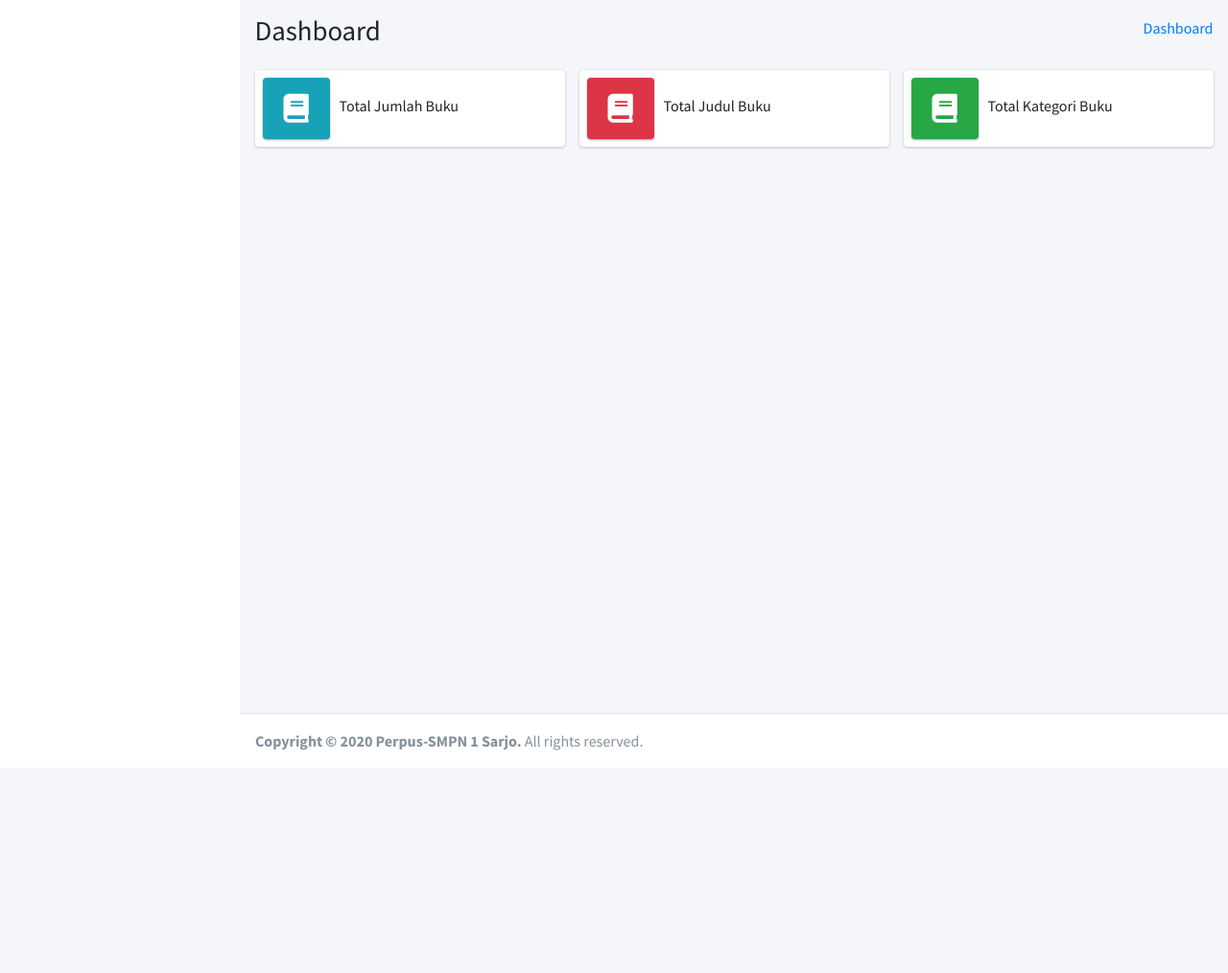
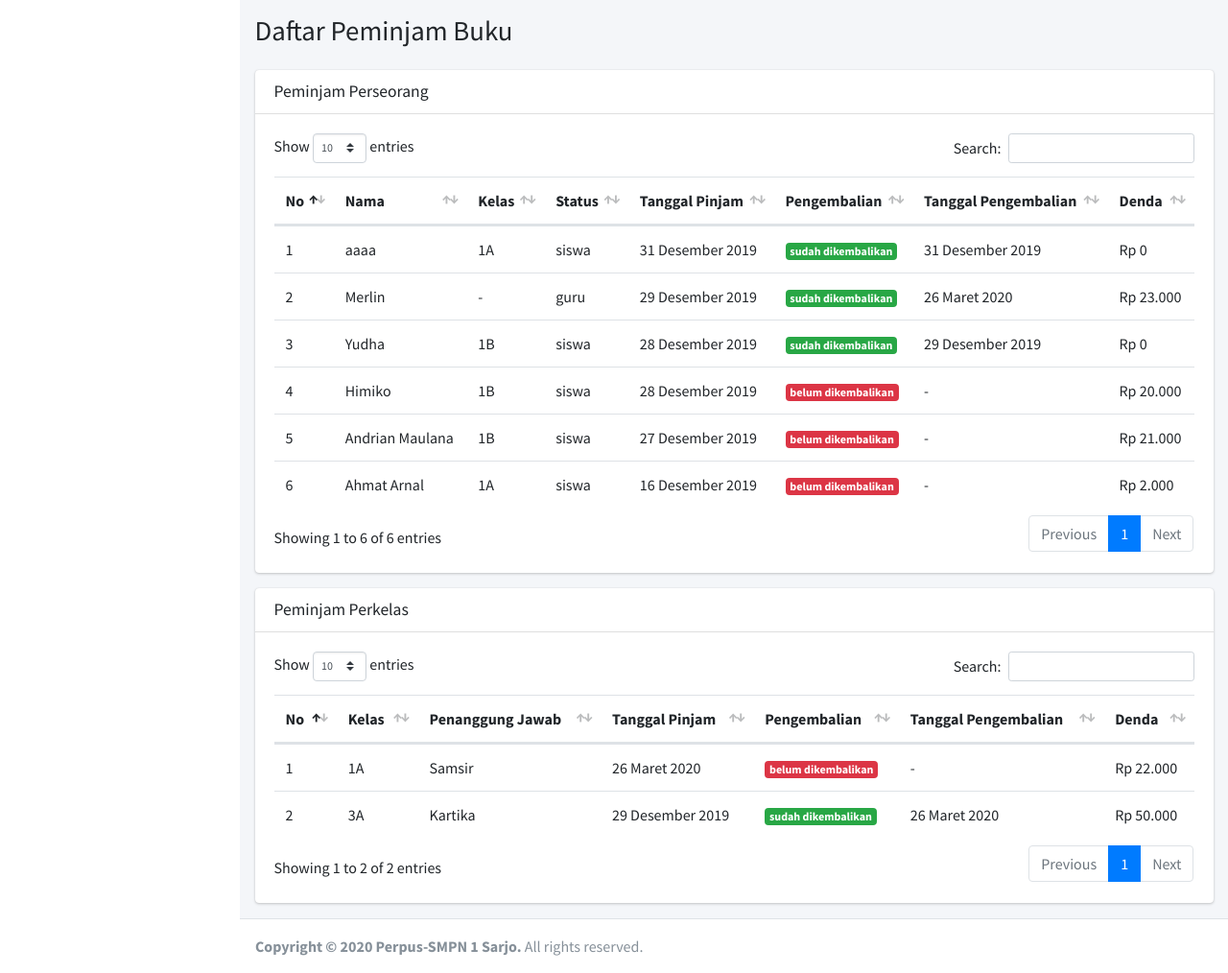
Before and after one commit to arnal1/perpus-wati, a CodeIgniter app: page /database/index.php/home/index in a window 1280 px wide. Shown: the whole page at 96% size. Before the commit the page ends 782 px from the top, so only its background shows below. Run offline with CodeIgniter, Linux system fonts and the light colour scheme; a user stored in the database is signed in; data comes from the database, SQL or seed files in the repository; data that the repository does not hold is empty; some libraries are stand-ins or nearby versions.

Commit message:
Update : add home for siswa

```diff
--- a/application/config/config.php
+++ b/application/config/config.php
@@ -23,7 +23,8 @@ defined('BASEPATH') OR exit('No direct script access allowed');
 | a PHP script and you can easily do that on your own.
 |
 */
-$config['base_url'] = 'http://localhost/perpus-wati/';
+$config['base_url'] = "http://".$_SERVER['HTTP_HOST'];
+$config['base_url'] .= preg_replace('@/+$@','',dirname($_SERVER['SCRIPT_NAME'])).'/';
 
 /*
 |--------------------------------------------------------------------------
--- a/application/config/routes.php
+++ b/application/config/routes.php
@@ -49,6 +49,6 @@ defined('BASEPATH') OR exit('No direct script access allowed');
 | Examples:	my-controller/index	-> my_controller/index
 |		my-controller/my-method	-> my_controller/my_method
 */
-$route['default_controller'] = 'auth';
+$route['default_controller'] = 'home';
 $route['404_override'] = '';
 $route['translate_uri_dashes'] = FALSE;
--- a/application/controllers/Home.php
+++ b/application/controllers/Home.php
@@ -3,9 +3,18 @@ defined('BASEPATH') OR exit('No direct script access allowed');
 
 class Home extends MY_Controller {
 
+  public function __construct()
+  {
+    parent::__construct();
+    $this->load->model('admin/Pinjam_model');
+    $this->load->model('admin/Pinjam_kelas_model');
+  }
+
   public function index()
   {
     $data = konfigurasi('Home');
+    $data['peminjam'] = $this->Pinjam_model->getAll()->result_array();
+    $data['pinjam_kelas'] = $this->Pinjam_kelas_model->getAll()->result_array();
     $this->template->load('template/template_home', 'home', $data);
   }
 
--- a/application/views/home.php
+++ b/application/views/home.php
@@ -4,12 +4,7 @@
     <div class="container-fluid">
       <div class="row mb-2">
         <div class="col-sm-6">
-          <h1>Dashboard</h1>
-        </div>
-        <div class="col-sm-6">
-          <ol class="breadcrumb float-sm-right">
-            <li class="breadcrumb-item active"><a href="<?=site_url('admin/dashboard');?>">Dashboard</a></li>
-          </ol>
+          <h1>Daftar Peminjam Buku</h1>
         </div>
       </div>
     </div><!-- /.container-fluid -->
@@ -22,46 +17,111 @@
       <!-- Info boxes -->
       <div class="row">
 
-      <div class="col-12 col-sm-6 col-md-4">
-        <div class="info-box">
-          <span class="info-box-icon bg-info elevation-1"><i class="fas fa-book"></i></span>
-          <div class="info-box-content">
-            <span class="info-box-text">Total Jumlah Buku</span>
-            <span class="info-box-number">
-              <?=$buku_stok['buku_stok'];?>
-            </span>
+        <div class="col-md-12">
+          <div class="card">
+            <div class="card-header">
+              <h4 class="card-title">Peminjam Perseorang</h4>
             </div>
-          <!-- /.info-box-content -->
+            <div class="card-body">
+              <table class="table" id="example1">
+                <thead>
+                  <tr>
+                    <th>No</th>
+                    <th>Nama</th>
+                    <th>Kelas</th>
+                    <th>Status</th>
+                    <th>Tanggal Pinjam</th>
+                    <th>Pengembalian</th>
+                    <th>Tanggal Pengembalian</th>
+                    <th>Denda</th>
+                  </tr>
+                </thead>
+                <tbody>
+                  <?php $no = 1; ?>
+                  <?php foreach($peminjam as $value): ?>
+                  <tr>
+                    <td><?=$no++;?></td>
+                    <td><?=$value['pinjam_nama'];?></td>
+                    <td>
+                      <?php if($value['pinjam_status'] == 'siswa'): ?>
+                      <?=$value['kelas_nama'];?>
+                      <?php else: ?>
+                      -
+                      <?php endif; ?>
+                    </td>
+                    <td><?=$value['pinjam_status'];?></td>
+                    <td><?=tgl_indo($value['pinjam_tanggal']);?></td>
+                    <td>
+                      <?php if($value['pinjam_status_kembali'] == 'belum dikembalikan'): ?>
+                      <span class="badge badge-danger"><?=$value['pinjam_status_kembali'];?></span>
+                      <?php elseif($value['pinjam_status_kembali'] == 'sudah dikembalikan'): ?>
+                      <span class="badge badge-success"><?=$value['pinjam_status_kembali'];?></span>
+                      <?php endif; ?>
+                    </td>
+                    <td>
+                      <?php if($value['pinjam_tanggal_kembali'] == NULL): ?>
+                      -
+                      <?php else: ?>
+                      <?=tgl_indo($value['pinjam_tanggal_kembali']);?>
+                      <?php endif; ?>
+                    </td>
+                    <td><?=$value['pinjam_status_kembali'] == 'belum dikembalikan' ? rupiah(denda($value['pinjam_tanggal'])) : rupiah($value['denda']);?></td>
+                  </tr>
+                  <?php endforeach; ?>
+                </tbody>
+              </table>
             </div>
-        <!-- /.info-box -->
           </div>
-      <!-- /.col -->
+        </div>
 
-      <div class="col-12 col-sm-6 col-md-4">
-        <div class="info-box mb-3">
-          <span class="info-box-icon bg-danger elevation-1"><i class="fas fa-book"></i></span>
-          <div class="info-box-content">
-            <span class="info-box-text">Total Judul Buku</span>
-            <span class="info-box-number"><?=$judul_buku['judulBuku'];?></span>
+        <div class="col-md-12">
+          <div class="card">
+            <div class="card-header">
+              <h4 class="card-title">Peminjam Perkelas</h4>
             </div>
-          <!-- /.info-box-content -->
+            <div class="card-body">
+              <table class="table" id="example2">
+                <thead>
+                  <tr>
+                    <th>No</th>
+                    <th>Kelas</th>
+                    <th>Penanggung Jawab</th>
+                    <th>Tanggal Pinjam</th>
+                    <th>Pengembalian</th>
+                    <th>Tanggal Pengembalian</th>
+                    <th>Denda</th>
+                  </tr>
+                </thead>
+                <tbody>
+                  <?php $no = 1; ?>
+                  <?php foreach($pinjam_kelas as $value): ?>
+                  <tr>
+                    <td><?=$no++;?></td>
+                    <td><?=$value['kelas_nama'];?></td>
+                    <td><?=$value['pinjam_penanggung_jawab'];?></td>
+                    <td><?=tgl_indo($value['pinjam_tanggal']);?></td>
+                    <td>
+                      <?php if($value['pinjam_status'] == 'belum dikembalikan'): ?>
+                      <span class="badge badge-danger"><?=$value['pinjam_status'];?></span>
+                      <?php elseif($value['pinjam_status'] == 'sudah dikembalikan'): ?>
+                      <span class="badge badge-success"><?=$value['pinjam_status'];?></span>
+                      <?php endif; ?>
+                    </td>
+                    <td>
+                      <?php if($value['pinjam_tanggal_kembali'] == NULL): ?>
+                      -
+                      <?php else: ?>
+                      <?=tgl_indo($value['pinjam_tanggal_kembali']);?>
+                      <?php endif; ?>
+                    </td>
+                    <td><?=$value['pinjam_status'] == 'belum dikembalikan' ? rupiah(denda($value['pinjam_tanggal'])) : rupiah($value['denda']);?></td>
+                  </tr>
+                  <?php endforeach; ?>
+                </tbody>
+              </table>
             </div>
-        <!-- /.info-box -->
           </div>
-      <!-- /.col -->
-
-      <div class="col-12 col-sm-6 col-md-4">
-        <div class="info-box mb-3">
-          <span class="info-box-icon bg-success elevation-1"><i class="fas fa-book"></i></span>
-          <div class="info-box-content">
-            <span class="info-box-text">Total Kategori Buku</span>
-            <span class="info-box-number"><?=$kategori['totalKategori'];?></span>
         </div>
-          <!-- /.info-box-content -->
-        </div>
-        <!-- /.info-box -->
-      </div>
-      <!-- /.col -->
 
       </div>
       <!-- /.row -->
--- a/application/views/template/template_home.php
+++ b/application/views/template/template_home.php
@@ -70,7 +70,7 @@
 <script>
   $(function () {
     $("#example1").DataTable();
-
+    $("#example2").DataTable();
     $('.select2').select2();
 
   });
```
Lines whose indentation alone changed are shown as unchanged.
